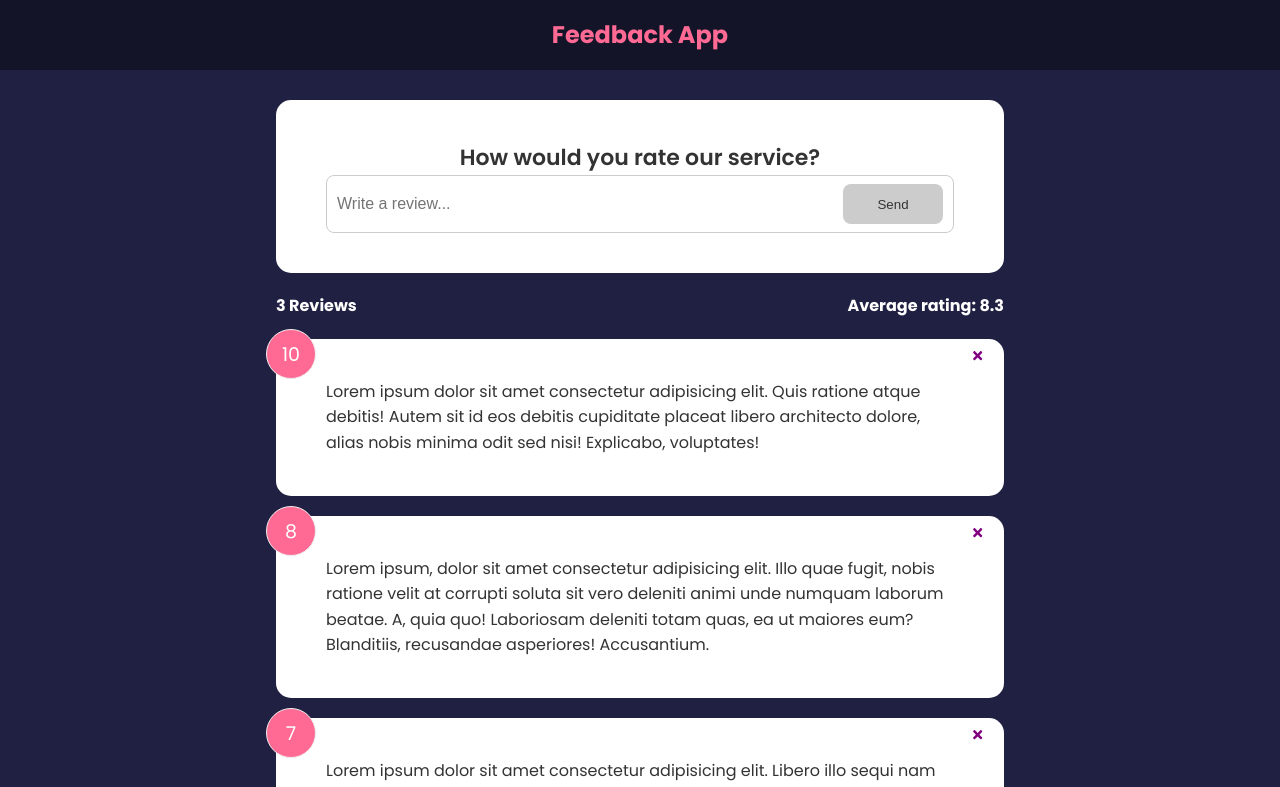
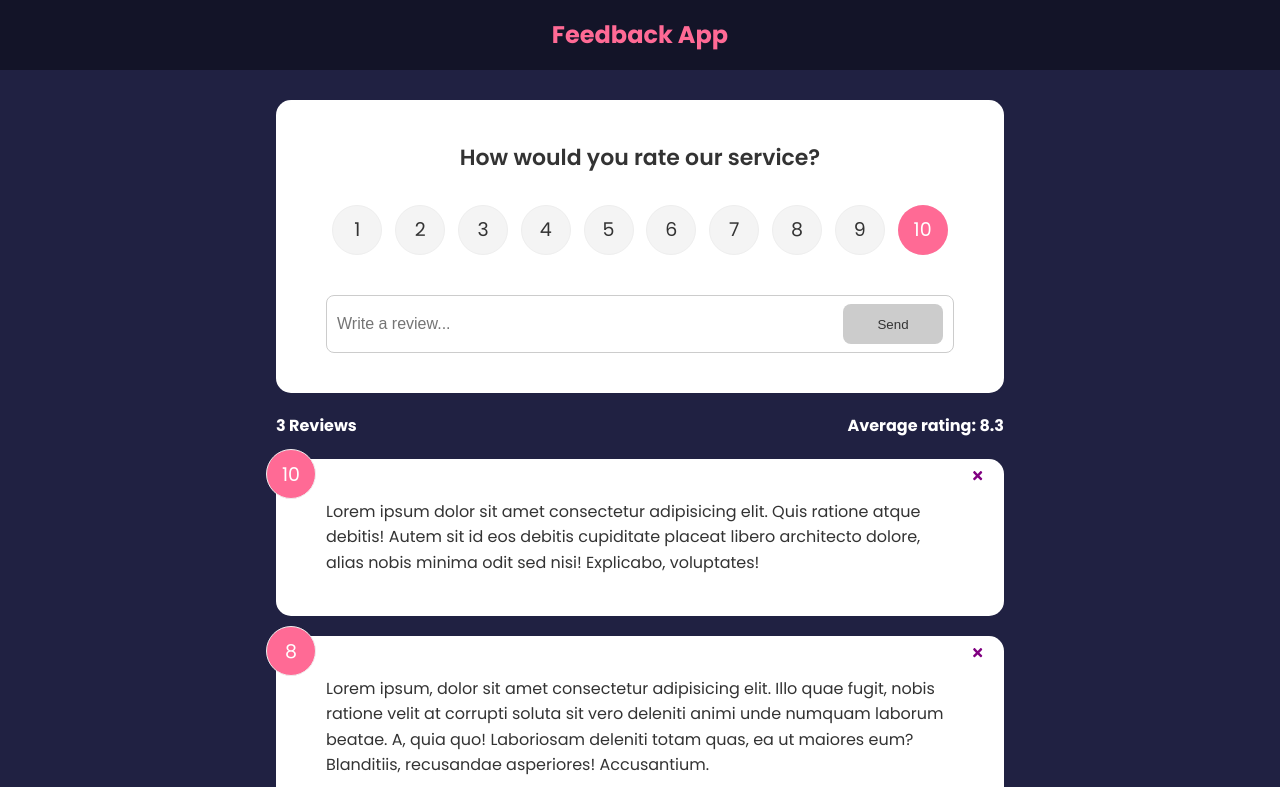
Before and after one commit to rutkowsm/feedback-app3, a React (Create React App) app: page / in a window 1280 px wide. Shown: the top 787 px of the page. Built offline with nearby package versions, Linux system fonts and the light colour scheme.

Commit message:
Rating buttons + adding new feedback

```diff
--- a/src/components/FeedbackForm.jsx
+++ b/src/components/FeedbackForm.jsx
@@ -1,10 +1,12 @@
 import React, {useState} from 'react'
 import Card from './shared/Card'
 import Button from './shared/Button'
+import RatingSelect from './RatingSelect'
 
 function FeedbackForm() {
 
     const [text, setText] = useState('')
+    const [rating, setRating] = useState(10)
     const [btnDisabled, setBtnDisabled] = useState(true)
     const [message, setMessage] = useState('')
 
@@ -23,12 +25,24 @@
         setText(e.target.value)
     }
 
+    const handleSubmit  = (e) => {
+        e.preventDefault()
+        if(text.trim().length >= 10) {
+            const newFeedback = {
+                text: text,
+                rating: rating
+            }
+
+            console.log(newFeedback)
+        }
+    }
+
     return (
         <div>
         <Card>
-            <form>
+            <form onSubmit={handleSubmit}>
                 <h2>How would you rate our service?</h2>
-                {/*rating select component*/}
+                <RatingSelect select={(rating) => setRating(rating)}/>
                 <div className='input-group'>
                     <input onChange={handleTextChange} type='text' placeholder='Write a review...'
                     value={text}/>
--- /dev/null
+++ b/src/components/RatingSelect.jsx
@@ -0,0 +1,29 @@
+import React, { useState } from 'react'
+
+function RatingSelect({select}) {
+    const [selected, setSelected ] = useState(10)
+    const handleChange = (e) => {
+        setSelected(+e.currentTarget.value)
+        select(+e.currentTarget.value)
+    }
+
+    return (
+        <ul className='rating'>
+            {Array.from({ length: 10 }, (_, i) => (
+                <li key={`rating-${i + 1}`}>
+                    <input
+                        type='radio'
+                        id={`num${i + 1}`}
+                        name='rating'
+                        value={i + 1}
+                        onChange={handleChange}
+                        checked={selected === i + 1}
+                    />
+                    <label htmlFor={`num${i + 1}`}>{i + 1}</label>
+                </li>
+            ))}
+        </ul>
+    )
+}
+
+export default RatingSelect
```
